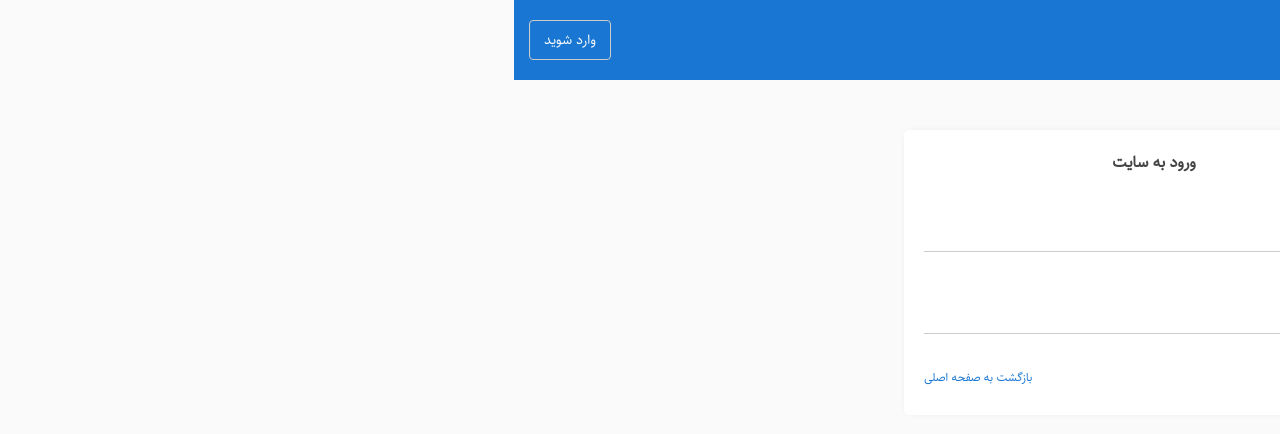
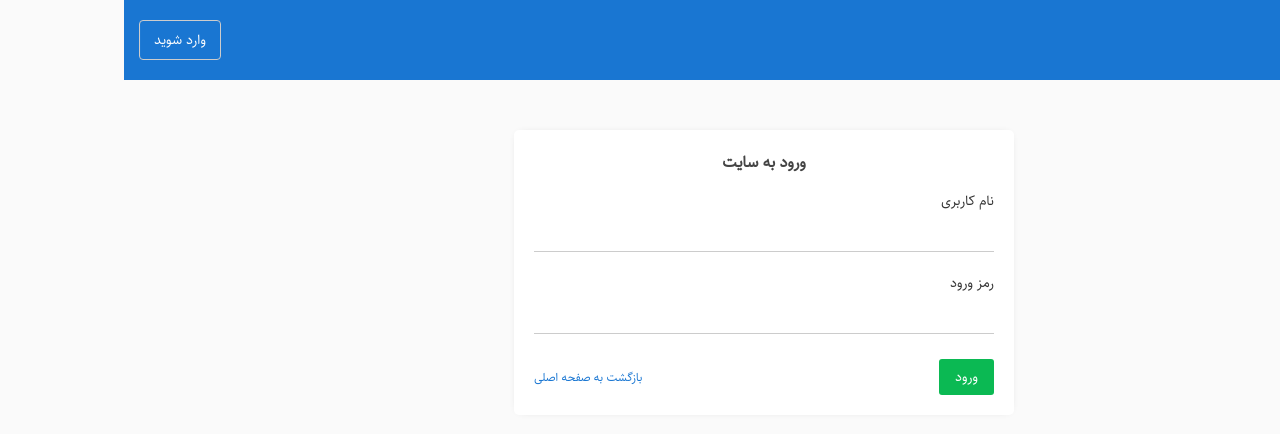
Before and after one commit to hsh555/simple-shop, a React (Create React App) app: page /login in a window 1280 px wide. Shown: the top 434 px of the page. Built offline with nearby package versions, Linux system fonts and the light colour scheme.

Commit message:
fixed some ui bugs

```diff
--- a/src/components/common/login-form/style.css
+++ b/src/components/common/login-form/style.css
@@ -1,5 +1,6 @@
 .login-form {
-    width: 500px;
+    width: 100%;
+    max-width: 500px;
     margin: 0 auto;
     background-color: #fff;
     padding: 20px;
--- a/src/components/common/product-list/style.css
+++ b/src/components/common/product-list/style.css
@@ -1,5 +1,6 @@
 .card {
-    width: 40%;
+    width: 100%;
+    max-width: 500px;
     margin: 20px auto;
     padding: 15px;
     background-color: #fff;
```
